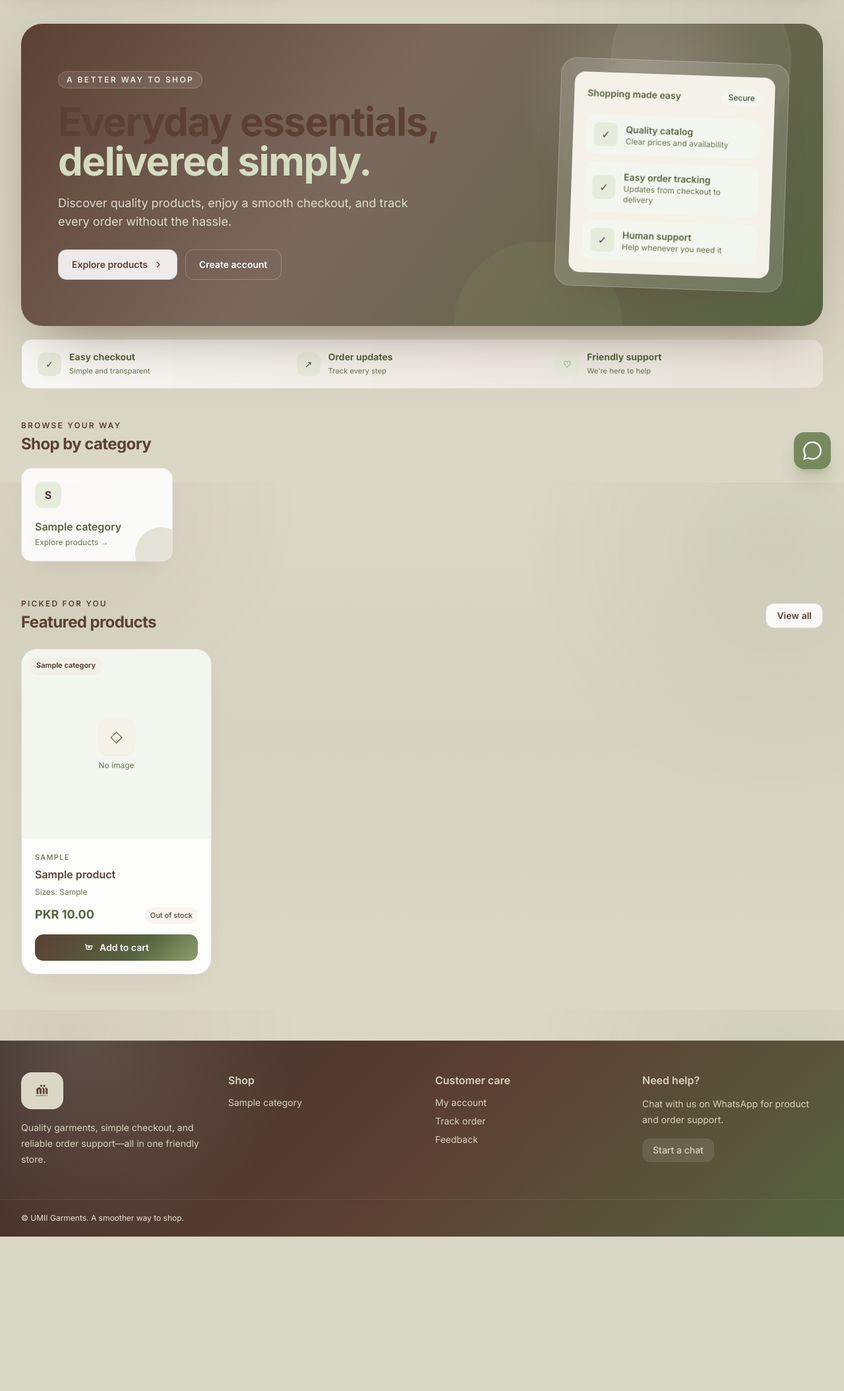
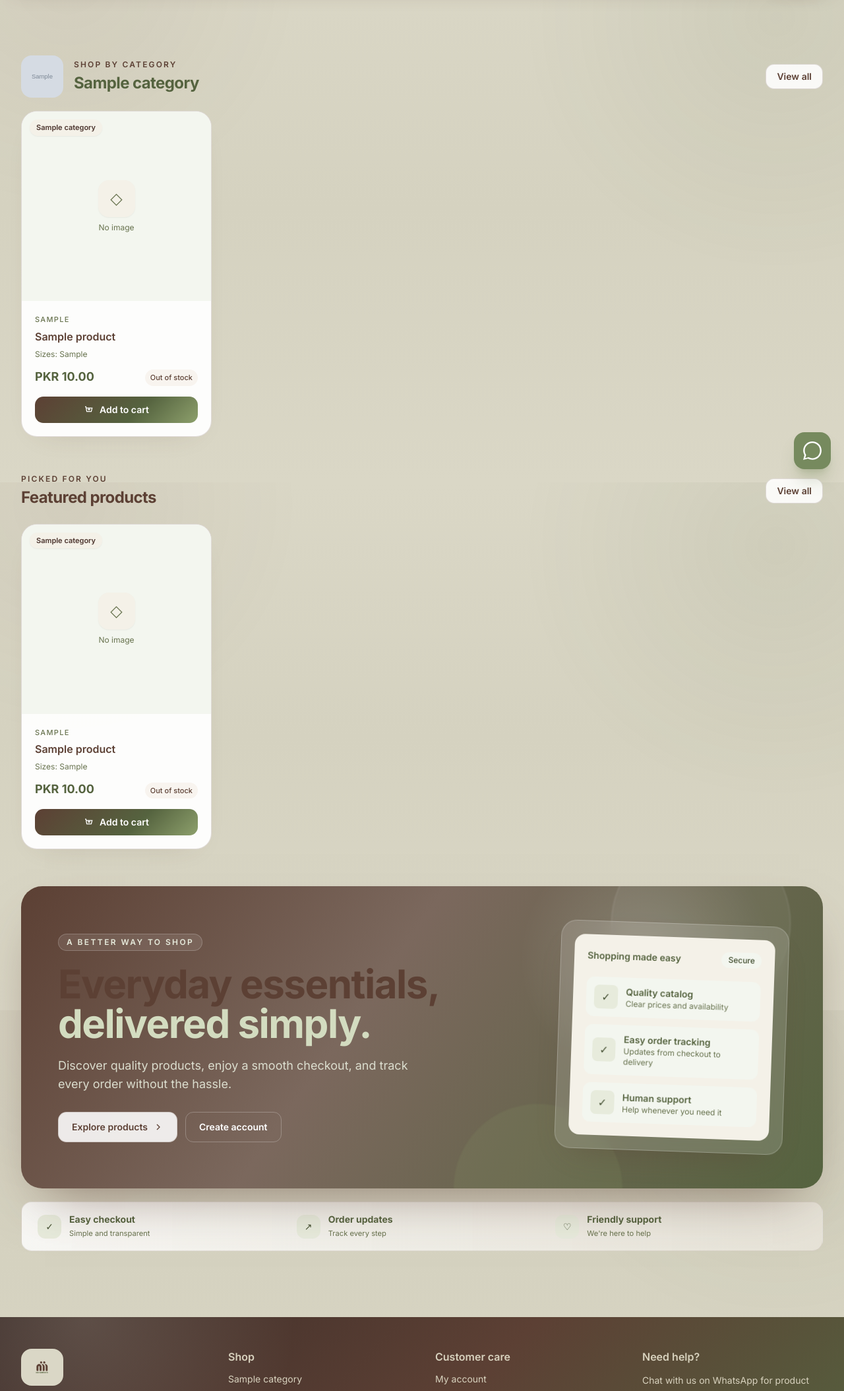
Before and after one commit to officermdm-spec/UMII, a Django app: page / in a window 1280 px wide. Shown: the part 69-2177 px from the top of the page at 66% size. Before the commit the page ends 1943 px from the top, so only its background shows below. Run offline with Django 5.2, Linux system fonts and the light colour scheme; tables that the repository leaves empty hold one stand-in row (values such as "Sample post"); grey boxes marked "Sample" are stand-in pictures; parts of the project's set-up code (start-up, migrations or seed data) failed here and were passed over; some libraries are stand-ins or nearby versions.

Commit message:
working on product list module

```diff
--- a/apps/products/views.py
+++ b/apps/products/views.py
@@ -1,6 +1,6 @@
 from django.contrib import messages
 from django.db import transaction
-from django.db.models import Avg, Q, Sum
+from django.db.models import Avg, Prefetch, Q, Sum
 from django.db.models.functions import Coalesce
 from django.http import HttpResponse, JsonResponse
 from django.shortcuts import get_object_or_404, redirect
@@ -370,7 +370,26 @@ class StoreHomeView(ListView):
 
     def get_context_data(self, **kwargs):
         context = super().get_context_data(**kwargs)
-        context["categories"] = Category.objects.filter(is_active=True, parent__isnull=True)
+        category_products = (
+            Product.objects.filter(is_active=True, variant_parent__isnull=True)
+            .select_related("category")
+            .prefetch_related(
+                "inventories",
+                "images",
+                "product_offers",
+                "variants__inventories",
+            )
+            .order_by("-created_at")[:4]
+        )
+        context["category_sections"] = Category.objects.filter(
+            is_active=True
+        ).prefetch_related(
+            Prefetch(
+                "products",
+                queryset=category_products,
+                to_attr="home_products",
+            )
+        )
         now = timezone.now()
         offer_product_ids = list(
             ProductOffer.objects.filter(
--- a/templates/store/home.html
+++ b/templates/store/home.html
@@ -1,7 +1,86 @@
 {% extends "store/base.html" %}
 {% block store_title %}Home{% endblock %}
 {% block content %}
-<section class="hero-shell overflow-hidden rounded-[2rem] px-6 py-10 text-white sm:px-10 sm:py-14 lg:px-14">
+{% if deals %}
+<section class="rounded-3xl bg-gradient-to-r from-rose-50 via-amber-50 to-violet-50 p-5 sm:p-7">
+  <div class="flex items-center justify-between">
+    <div>
+      <p class="text-xs font-semibold uppercase tracking-[0.18em] text-rose-600">Limited-time deals</p>
+      <h2 class="mt-1 text-2xl font-bold tracking-tight">Special offers</h2>
+    </div>
+    <a href="{% url 'store:product_list' %}" class="btn-secondary px-4 py-2 text-sm font-semibold">Shop all</a>
+  </div>
+  <div class="mt-5 grid grid-cols-1 gap-5 sm:grid-cols-2 lg:grid-cols-4">
+    {% for product in deals %}
+      {% include "components/product_card.html" %}
+    {% endfor %}
+  </div>
+</section>
+{% endif %}
+
+{% if top_sellers %}
+<section class="mt-12">
+  <div>
+    <p class="text-xs font-semibold uppercase tracking-[0.18em] text-brand-600">Customer favorites</p>
+    <h2 class="mt-1 text-2xl font-bold tracking-tight">Best sellers</h2>
+  </div>
+  <div class="mt-5 grid grid-cols-1 gap-5 sm:grid-cols-2 lg:grid-cols-4">
+    {% for product in top_sellers %}
+      {% include "components/product_card.html" %}
+    {% endfor %}
+  </div>
+</section>
+{% endif %}
+
+{% for cat in category_sections %}
+<section class="mt-12">
+  <div class="flex flex-wrap items-center justify-between gap-4">
+    <a href="{% url 'store:category' cat.slug %}" class="flex items-center gap-4">
+      {% if cat.image %}
+        <img src="{{ cat.image.url }}" alt="{{ cat.name }}" class="h-16 w-16 rounded-2xl object-cover">
+      {% else %}
+        <span class="flex h-16 w-16 items-center justify-center rounded-2xl bg-gradient-to-br from-sky-100 to-violet-100 text-xl font-bold text-brand-700">{{ cat.name|first }}</span>
+      {% endif %}
+      <span>
+        <span class="block text-xs font-semibold uppercase tracking-[0.18em] text-brand-600">Shop by category</span>
+        <span class="mt-1 block text-2xl font-bold tracking-tight text-slate-900">{{ cat.name }}</span>
+      </span>
+    </a>
+    <a href="{% url 'store:category' cat.slug %}" class="btn-secondary px-4 py-2 text-sm font-semibold">View all</a>
+  </div>
+  <div class="mt-5 grid grid-cols-1 gap-5 sm:grid-cols-2 lg:grid-cols-4">
+    {% for product in cat.home_products %}
+      {% include "components/product_card.html" %}
+    {% empty %}
+      <p class="text-sm text-slate-500">No products in this category yet.</p>
+    {% endfor %}
+  </div>
+</section>
+{% empty %}
+<section class="mt-12">
+  <h2 class="text-2xl font-bold tracking-tight">Shop by category</h2>
+  <p class="mt-3 text-slate-500">Categories will appear after they are added.</p>
+</section>
+{% endfor %}
+
+<section class="mt-14">
+  <div class="flex items-center justify-between">
+    <div>
+      <p class="text-xs font-semibold uppercase tracking-[0.18em] text-brand-600">Picked for you</p>
+      <h2 class="mt-1 text-2xl font-bold tracking-tight">Featured products</h2>
+    </div>
+    <a href="{% url 'store:product_list' %}" class="btn-secondary px-4 py-2 text-sm font-semibold">View all</a>
+  </div>
+  <div class="mt-6 grid grid-cols-1 gap-5 sm:grid-cols-2 lg:grid-cols-4">
+    {% for product in featured_products %}
+      {% include "components/product_card.html" %}
+    {% empty %}
+      <p class="text-slate-500">No products yet.</p>
+    {% endfor %}
+  </div>
+</section>
+
+<section class="hero-shell mt-14 overflow-hidden rounded-[2rem] px-6 py-10 text-white sm:px-10 sm:py-14 lg:px-14">
   <div class="grid items-center gap-10 lg:grid-cols-[1.35fr_.65fr]">
     <div>
       <p class="inline-flex rounded-full border border-white/20 bg-white/10 px-3 py-1 text-xs font-semibold uppercase tracking-[0.2em] text-sky-100 backdrop-blur">A better way to shop</p>
@@ -50,70 +129,4 @@
   <div class="flex items-center gap-3"><span class="flex h-9 w-9 items-center justify-center rounded-xl bg-violet-100 text-violet-700">↗</span><span><strong class="block text-slate-800">Order updates</strong><small class="text-slate-500">Track every step</small></span></div>
   <div class="flex items-center gap-3"><span class="flex h-9 w-9 items-center justify-center rounded-xl bg-indigo-100 text-indigo-700">♡</span><span><strong class="block text-slate-800">Friendly support</strong><small class="text-slate-500">We're here to help</small></span></div>
 </section>
-
-{% if deals %}
-<section class="mt-10 rounded-3xl bg-gradient-to-r from-rose-50 via-amber-50 to-violet-50 p-5 sm:p-7">
-  <div class="flex items-center justify-between">
-    <div>
-      <p class="text-xs font-semibold uppercase tracking-[0.18em] text-rose-600">Limited-time deals</p>
-      <h2 class="mt-1 text-2xl font-bold tracking-tight">Special offers</h2>
-    </div>
-    <a href="{% url 'store:product_list' %}" class="btn-secondary px-4 py-2 text-sm font-semibold">Shop all</a>
-  </div>
-  <div class="mt-5 grid grid-cols-1 gap-5 sm:grid-cols-2 lg:grid-cols-4">
-    {% for product in deals %}
-      {% include "components/product_card.html" %}
-    {% endfor %}
-  </div>
-</section>
-{% endif %}
-
-{% if top_sellers %}
-<section class="mt-12">
-  <div>
-    <p class="text-xs font-semibold uppercase tracking-[0.18em] text-brand-600">Customer favorites</p>
-    <h2 class="mt-1 text-2xl font-bold tracking-tight">Best sellers</h2>
-  </div>
-  <div class="mt-5 grid grid-cols-1 gap-5 sm:grid-cols-2 lg:grid-cols-4">
-    {% for product in top_sellers %}
-      {% include "components/product_card.html" %}
-    {% endfor %}
-  </div>
-</section>
-{% endif %}
-
-<section class="mt-12">
-  <div>
-    <p class="text-xs font-semibold uppercase tracking-[0.18em] text-brand-600">Browse your way</p>
-    <h2 class="mt-1 text-2xl font-bold tracking-tight">Shop by category</h2>
-  </div>
-  <div class="mt-5 grid grid-cols-2 gap-4 sm:grid-cols-3 lg:grid-cols-5">
-    {% for cat in categories %}
-      <a href="{% url 'store:category' cat.slug %}" class="category-card rounded-2xl p-5">
-        <span class="relative z-10 flex h-10 w-10 items-center justify-center rounded-xl bg-gradient-to-br from-sky-100 to-violet-100 font-bold text-brand-700">{{ cat.name|first }}</span>
-        <span class="relative z-10 mt-4 block font-semibold text-slate-800">{{ cat.name }}</span>
-        <span class="relative z-10 mt-1 block text-xs text-slate-500">Explore products →</span>
-      </a>
-    {% empty %}
-      <p class="text-slate-500">Categories will appear after seeding demo data.</p>
-    {% endfor %}
-  </div>
-</section>
-
-<section class="mt-14">
-  <div class="flex items-center justify-between">
-    <div>
-      <p class="text-xs font-semibold uppercase tracking-[0.18em] text-brand-600">Picked for you</p>
-      <h2 class="mt-1 text-2xl font-bold tracking-tight">Featured products</h2>
-    </div>
-    <a href="{% url 'store:product_list' %}" class="btn-secondary px-4 py-2 text-sm font-semibold">View all</a>
-  </div>
-  <div class="mt-6 grid grid-cols-1 gap-5 sm:grid-cols-2 lg:grid-cols-4">
-    {% for product in featured_products %}
-      {% include "components/product_card.html" %}
-    {% empty %}
-      <p class="text-slate-500">No products yet.</p>
-    {% endfor %}
-  </div>
-</section>
 {% endblock %}
```
Also changed, not shown: apps/promotions/tests.py (+31 -1 lines), templates/store/product_list.html (+10 -0 lines).
